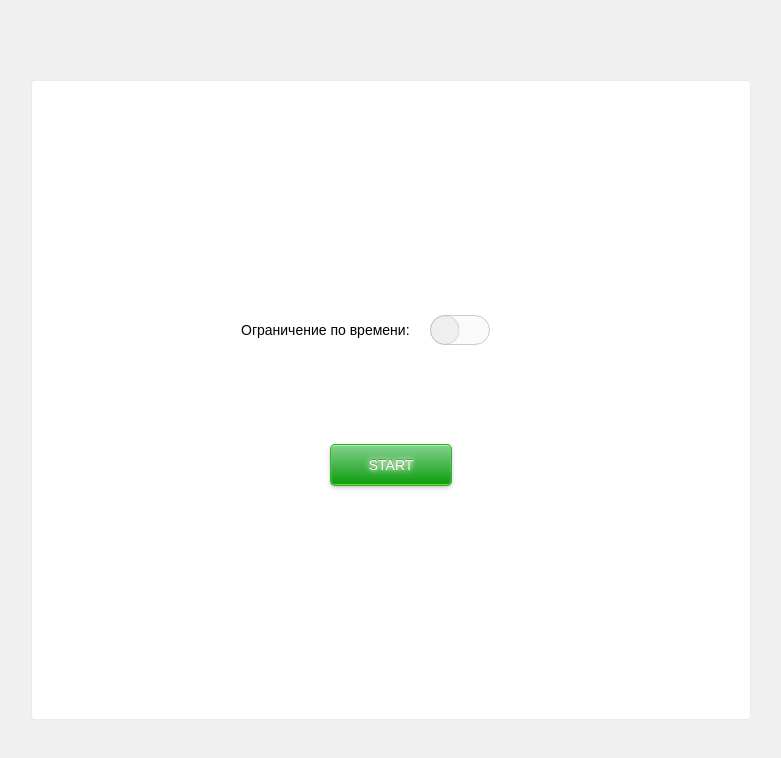
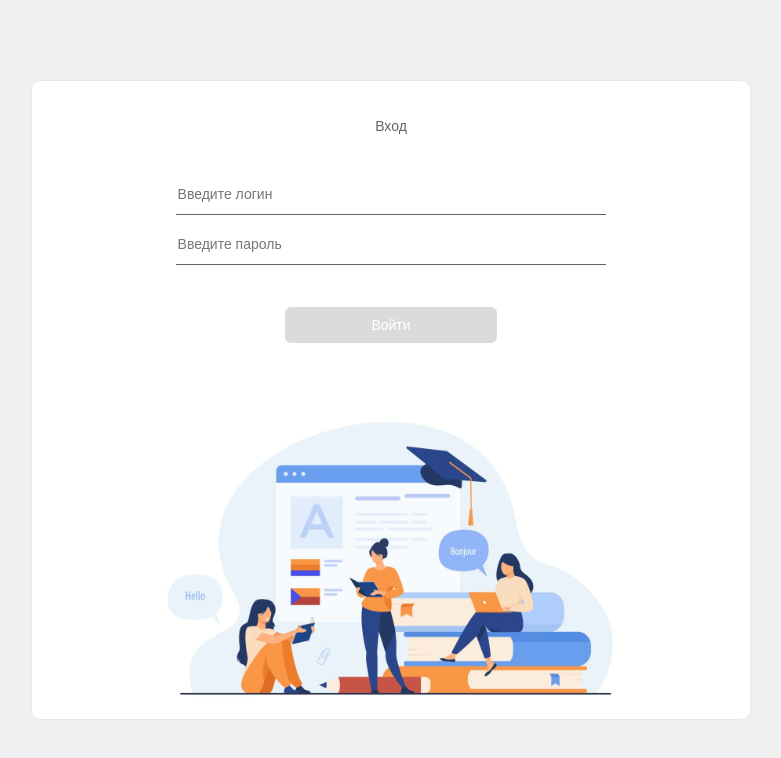
Before and after one commit to ViktorIukhlin/CockyJun, a React (Create React App) app: page /#/startPage in a window 1280 px wide. Shown: the top 758 px of the page, without its empty margins (249-1030 px from the left). Built offline with nearby package versions, Linux system fonts and the light colour scheme.

Commit message:
форма логина и пороля

```diff
--- a/src/App.js
+++ b/src/App.js
@@ -2,6 +2,7 @@ import React, { useState } from 'react';
 import { Route, HashRouter, Redirect } from 'react-router-dom';
 import { addDateToLocalStorage, getDateFromLocalStorage } from './api/api';
 import './App.scss';
+import LoginPage from './components/pages/LoginPage';
 import QuestionsPage from './components/QuestionsPage/QuestionsPage';
 import StartPage from './components/StartPage/StartPage';
 import store from './JSON/bd.json'
@@ -9,7 +10,7 @@ import store from './JSON/bd.json'
 function App() {
 	const [amountOfTime, setAmountOfTime] = useState(6)
 	const [timerOn, setTimerOn] = useState(getDateFromLocalStorage('timerOn'))
-	console.log('timerOn', timerOn)
+	const [user, setUser] = useState({})
 	const changeTimer = () => {
 		if (timerOn) {
 			addDateToLocalStorage(false, 'timerOn')
@@ -19,10 +20,19 @@ function App() {
 			setTimerOn(true)
 		}
 	}
+	const handleSubmit = (login, password) => {
+		setUser({
+			'login': login,
+			'password': password
+		})
+	}
+	console.log('user', user)
 	return (
 		<HashRouter>
 			<div className='wrapper'>
 				<div className='container'>
+					{!user.login ? <LoginPage handleSubmit={handleSubmit} /> :
+						<>
 							<Redirect from='/' to='/startPage' />
 							<Route exact path='/startPage' render={() => <StartPage changeTimer={changeTimer} timerOn={timerOn} />} />
 							<Route exact path='/questionsPage' render={() =>
@@ -31,7 +41,7 @@ function App() {
 									countTimer={amountOfTime}
 									timerOn={timerOn}
 								/>}
-					/>
+							/> </>}
 				</div>
 			</div>
 		</HashRouter>
--- a/src/App.scss
+++ b/src/App.scss
@@ -3,19 +3,87 @@
    License: none (public domain)
 */
 
-html, body, div, span, applet, object, iframe,
-h1, h2, h3, h4, h5, h6, p, blockquote, pre,
-a, abbr, acronym, address, big, cite, code,
-del, dfn, em, img, ins, kbd, q, s, samp,
-small, strike, strong, sub, sup, tt, var,
-b, u, i, center,
-dl, dt, dd, ol, ul, li,
-fieldset, form, label, legend,
-table, caption, tbody, tfoot, thead, tr, th, td,
-article, aside, canvas, details, embed,
-figure, figcaption, footer, header, hgroup,
-menu, nav, output, ruby, section, summary,
-time, mark, audio, video {
+html,
+body,
+div,
+span,
+applet,
+object,
+iframe,
+h1,
+h2,
+h3,
+h4,
+h5,
+h6,
+p,
+blockquote,
+pre,
+a,
+abbr,
+acronym,
+address,
+big,
+cite,
+code,
+del,
+dfn,
+em,
+img,
+ins,
+kbd,
+q,
+s,
+samp,
+small,
+strike,
+strong,
+sub,
+sup,
+tt,
+var,
+b,
+u,
+i,
+center,
+dl,
+dt,
+dd,
+ol,
+ul,
+li,
+fieldset,
+form,
+label,
+legend,
+table,
+caption,
+tbody,
+tfoot,
+thead,
+tr,
+th,
+td,
+article,
+aside,
+canvas,
+details,
+embed,
+figure,
+figcaption,
+footer,
+header,
+hgroup,
+menu,
+nav,
+output,
+ruby,
+section,
+summary,
+time,
+mark,
+audio,
+video {
     margin: 0;
     padding: 0;
     border: 0;
@@ -30,8 +98,17 @@ time, mark, audio, video {
 }
 
 /* HTML5 display-role reset for older browsers */
-article, aside, details, figcaption, figure,
-footer, header, hgroup, menu, nav, section {
+article,
+aside,
+details,
+figcaption,
+figure,
+footer,
+header,
+hgroup,
+menu,
+nav,
+section {
     display: block;
 }
 
@@ -39,16 +116,20 @@ body {
     line-height: 1;
 }
 
-ol, ul {
+ol,
+ul {
     list-style: none;
 }
 
-blockquote, q {
+blockquote,
+q {
     quotes: none;
 }
 
-blockquote:before, blockquote:after,
-q:before, q:after {
+blockquote:before,
+blockquote:after,
+q:before,
+q:after {
     content: '';
     content: none;
 }
@@ -58,15 +139,15 @@ table {
     border-spacing: 0;
 }
 
-input[type=search]::-webkit-search-cancel-button,
-input[type=search]::-webkit-search-decoration,
-input[type=search]::-webkit-search-results-button,
-input[type=search]::-webkit-search-results-decoration {
+input[type='search']::-webkit-search-cancel-button,
+input[type='search']::-webkit-search-decoration,
+input[type='search']::-webkit-search-results-button,
+input[type='search']::-webkit-search-results-decoration {
     -webkit-appearance: none;
     -moz-appearance: none;
 }
 
-input[type=search] {
+input[type='search'] {
     -webkit-appearance: none;
     -moz-appearance: none;
     -webkit-box-sizing: content-box;
@@ -246,7 +327,7 @@ input[type="reset"],
 input[type="submit"] {
     -webkit-appearance: button; /* 2 */
     cursor: pointer; /* 3 */
-    *overflow: visible;  /* 4 */
+    *overflow: visible; /* 4 */
 }
 
 /**
@@ -265,8 +346,8 @@ html input[disabled] {
  *    Known issue: excess padding remains in IE 6.
  */
 
-input[type="checkbox"],
-input[type="radio"] {
+input[type='checkbox'],
+input[type='radio'] {
     box-sizing: border-box; /* 1 */
     padding: 0; /* 2 */
     *height: 13px; /* 3 */
@@ -279,7 +360,7 @@ input[type="radio"] {
  *    (include `-moz` to future-proof).
  */
 
-input[type="search"] {
+input[type='search'] {
     -webkit-appearance: textfield; /* 1 */
     -moz-box-sizing: content-box;
     -webkit-box-sizing: content-box; /* 2 */
@@ -291,8 +372,8 @@ input[type="search"] {
  * on OS X.
  */
 
-input[type="search"]::-webkit-search-cancel-button,
-input[type="search"]::-webkit-search-decoration {
+input[type='search']::-webkit-search-cancel-button,
+input[type='search']::-webkit-search-decoration {
     -webkit-appearance: none;
 }
 
@@ -333,7 +414,6 @@ textarea {
     color: #222;
 }
 
-
 ::-moz-selection {
     background: #b3d4fc;
     text-shadow: none;
@@ -367,7 +447,6 @@ textarea {
 
 /* END STYLE RESET */
 
-
 /* END FONTS */
 
 html {
@@ -387,14 +466,14 @@ body {
     font-size: 14px;
     line-height: 17px;
     color: #000000;
-    background-color: #F0F0F0;
+    background-color: #f0f0f0;
 }
 
 a {
     text-decoration: none;
 }
 
-.wrapper{
+.wrapper {
     max-width: 720px;
     height: 100vh;
     margin: 0 auto;
@@ -402,12 +481,12 @@ a {
     justify-content: center;
     align-items: center;
 }
-.container{
+.container {
     width: 100%;
     height: 80%;
     background-color: #fff;
-    border: 1px solid rgb(230,233,238);
-    border-radius: 4px;
+    border: 1px solid rgb(230, 233, 238);
+    border-radius: 10px;
     @media (max-width: 720px) {
         margin: 10px;
     }
--- /dev/null
+++ b/src/components/pages/LoginPage.jsx
@@ -0,0 +1,36 @@
+import React, { useState } from 'react'
+import loginImg from '../../img/login.jpg'
+
+const LoginPage = ({ handleSubmit }) => {
+    const [login, setLogin] = useState('')
+    const [password, setPassword] = useState('')
+    return (
+        <div className="login-page-container">
+            <div className="login-page-container__form">
+                <p>Вход</p>
+                <input
+                    type="login"
+                    name="login"
+                    placeholder="Введите логин"
+                    autocomplete="off"
+                    value={login}
+                    onChange={e => setLogin(e.target.value)}
+                />
+                <input
+                    type="password"
+                    name="password"
+                    autocomplete="off"
+                    placeholder="Введите пароль"
+                    value={password}
+                    onChange={e => setPassword(e.target.value)}
+                />
+                <button type="button" onClick={() => handleSubmit(login, password)} disabled={!login || !password}>
+                    Войти
+                </button>
+            </div>
+            <img src={loginImg} alt="" />
+        </div>
+    )
+}
+
+export default LoginPage
--- /dev/null
+++ b/src/styles/LoginPage.scss
@@ -0,0 +1,47 @@
+.login-page-container {
+    width: 100%;
+    height: 100%;
+    display: flex;
+    flex-direction: column;
+
+    border-radius: 10px;
+    &__form {
+        display: flex;
+        flex-direction: column;
+        justify-content: flex-end;
+        align-items: center;
+        height: 60%;
+        & p {
+            color: #5d656d;
+            margin-bottom: 40px;
+        }
+        & input {
+            width: 60%;
+            border: none;
+            border-bottom: 1px solid #5d656d;
+            height: 40px;
+            margin-bottom: 10px;
+        }
+        & button {
+            width: 30%;
+            height: 40px;
+            background-color: #5d656d;
+            color: white;
+            border-radius: 8px;
+            border: 2px solid white;
+            margin: 30px 0 60px 0;
+            transition-duration: 0.5s;
+        }
+        & button:disabled {
+            width: 30%;
+            height: 40px;
+            background-color: #5d656d3b;
+            color: white;
+        }
+    }
+    & img {
+        height: auto;
+        width: 70%;
+        margin: 0 auto;
+    }
+}
--- a/src/styles/index.scss
+++ b/src/styles/index.scss
@@ -1 +1,2 @@
 @import 'ProgressBar';
+@import 'LoginPage';
```
Also changed, not shown: src/img/login.jpg (added). Lines whose indentation alone changed are shown as unchanged.
